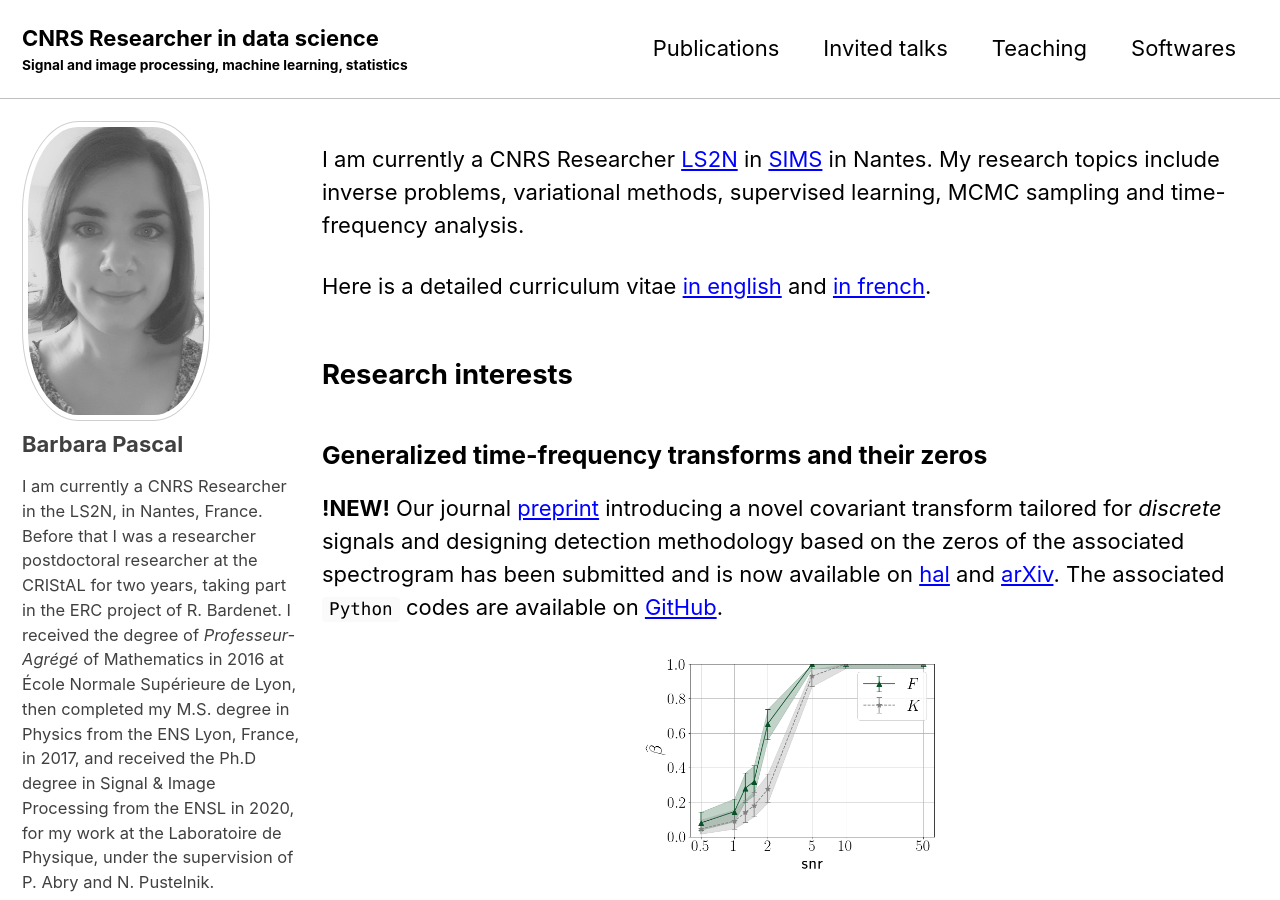
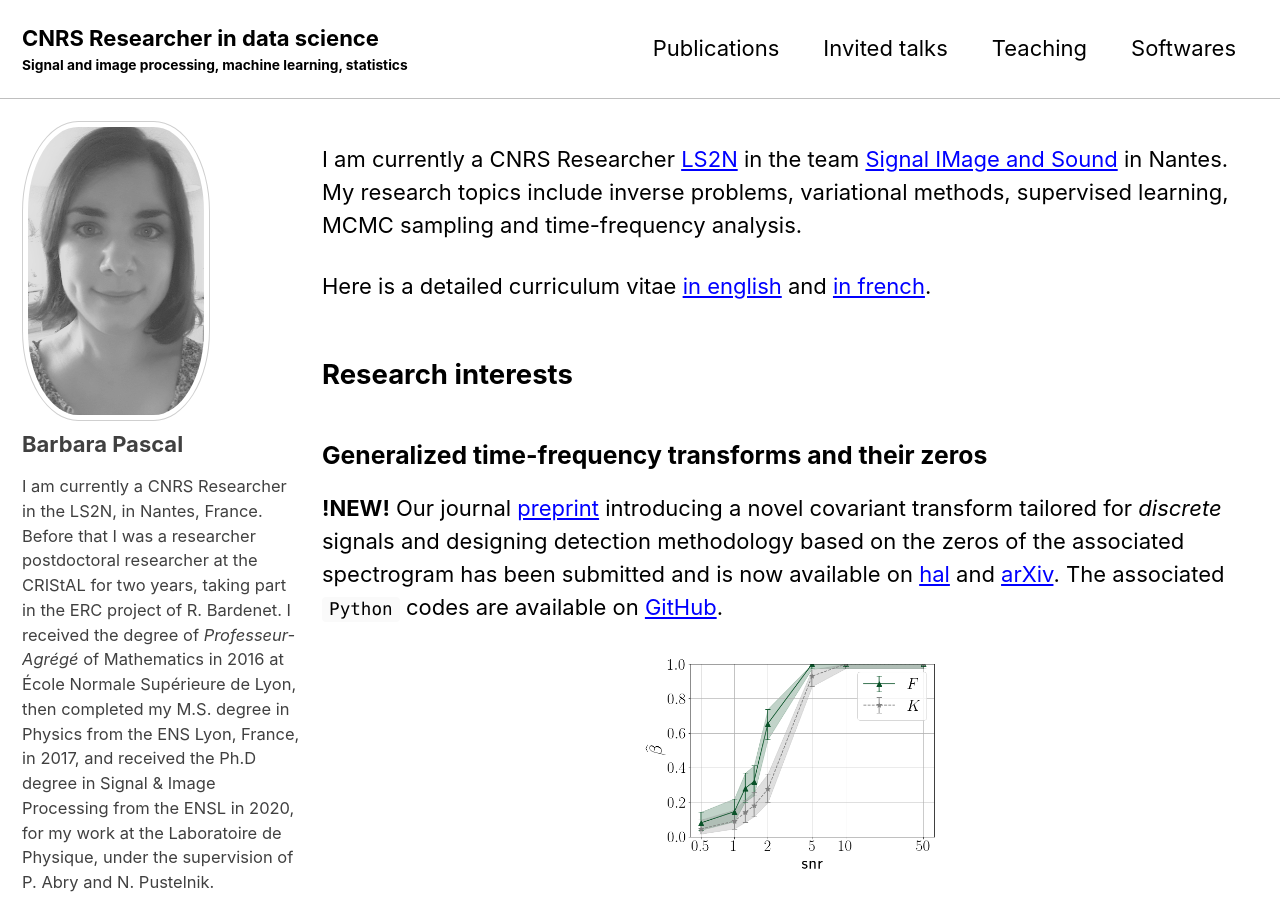
Before and after one commit to bpascal-fr/bpascal-fr.github.io, a Jekyll site: the page built from index.md, in a window 1280 px wide and 900 px high. Built offline with Jekyll 4.4.1, drawn with Linux system fonts in a browser that asks for light colours; cached includes are drawn as plain includes; nearby versions of some CDN libraries; some web fonts are replaced.

Commit message:
new team

```diff
--- a/index.md
+++ b/index.md
@@ -4,7 +4,7 @@ author_profile: true
 classes: wide
 ---
 
-I am currently a CNRS Researcher [LS2N](https://www.cristal.univ-lille.fr/) in [SIMS](https://www.cristal.univ-lille.fr/?rubrique27&eid=30) in Nantes. My research topics include inverse problems, variational methods, supervised learning, MCMC sampling and time-frequency analysis.
+I am currently a CNRS Researcher [LS2N](https://www.ls2n.fr/) in the team [Signal IMage and Sound](https://www.ls2n.fr/equipe/sims/) in Nantes. My research topics include inverse problems, variational methods, supervised learning, MCMC sampling and time-frequency analysis.
 
 Here is a detailed curriculum vitae [in english](assets/pdfs/CV_en.pdf) and [in french](assets/pdfs/CV_fr.pdf).
 
```
